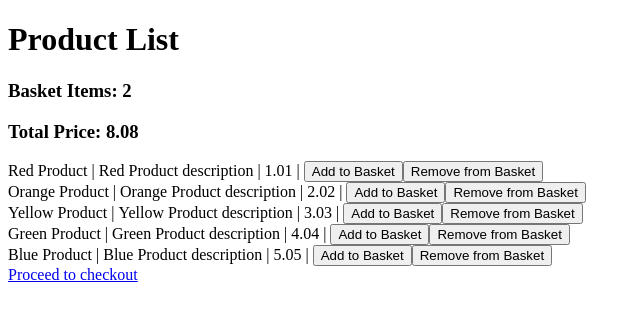
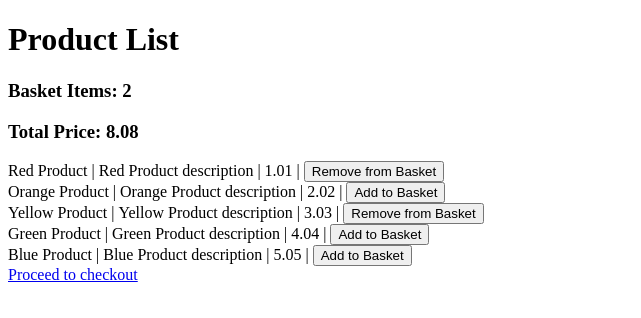
Before and after one commit to mrrustemka/shopping-simulator, a React (Create React App) app: page / in a window 1280 px wide. Shown: the top 318 px of the page, without its empty margins (0-641 px from the left). Built offline with nearby package versions, Linux system fonts and the light colour scheme.

Commit message:
create-product-state

```diff
--- a/src/components/Product.jsx
+++ b/src/components/Product.jsx
@@ -1,9 +1,10 @@
 import React from "react";
-import { useDispatch } from "react-redux";
+import { useDispatch, useSelector } from "react-redux";
 
 function Product({ name, description, price, basketLimit, id }) {
   const dispatch = useDispatch();
-  // const customerInfo = useSelector((state) => state.basket);
+  const customerInfo = useSelector((state) => state);
+  console.log(customerInfo);
 
   const addBasket = (id) => {
     dispatch({ type: "ADD-TO-BASKET", payload: id });
@@ -12,13 +13,21 @@ function Product({ name, description, price, basketLimit, id }) {
     dispatch({ type: "REMOVE-FROM-BASKET", payload: id });
   }
 
+  const productState = (id) => {
+    console.log(customerInfo.basket.find((el) => el.sku === id));
+    return customerInfo.basket.find((el) => el.sku === id);
+  };
+
   return (
     <div className="product">
       <p>{name} | </p>
       <p>{description} | </p>
       <p>{price} | </p>
-      <button onClick={() => addBasket(id)}>Add to Basket</button>
-      <button onClick={() => removeBasket(id)}>Remove from Basket</button>
+      {productState(id) ? (
+        <button onClick={() => removeBasket(id)}>Remove from Basket</button>
+      ) : (
+        <button onClick={() => addBasket(id)}>Add to Basket</button>
+      )}
     </div>
   );
 }
```
